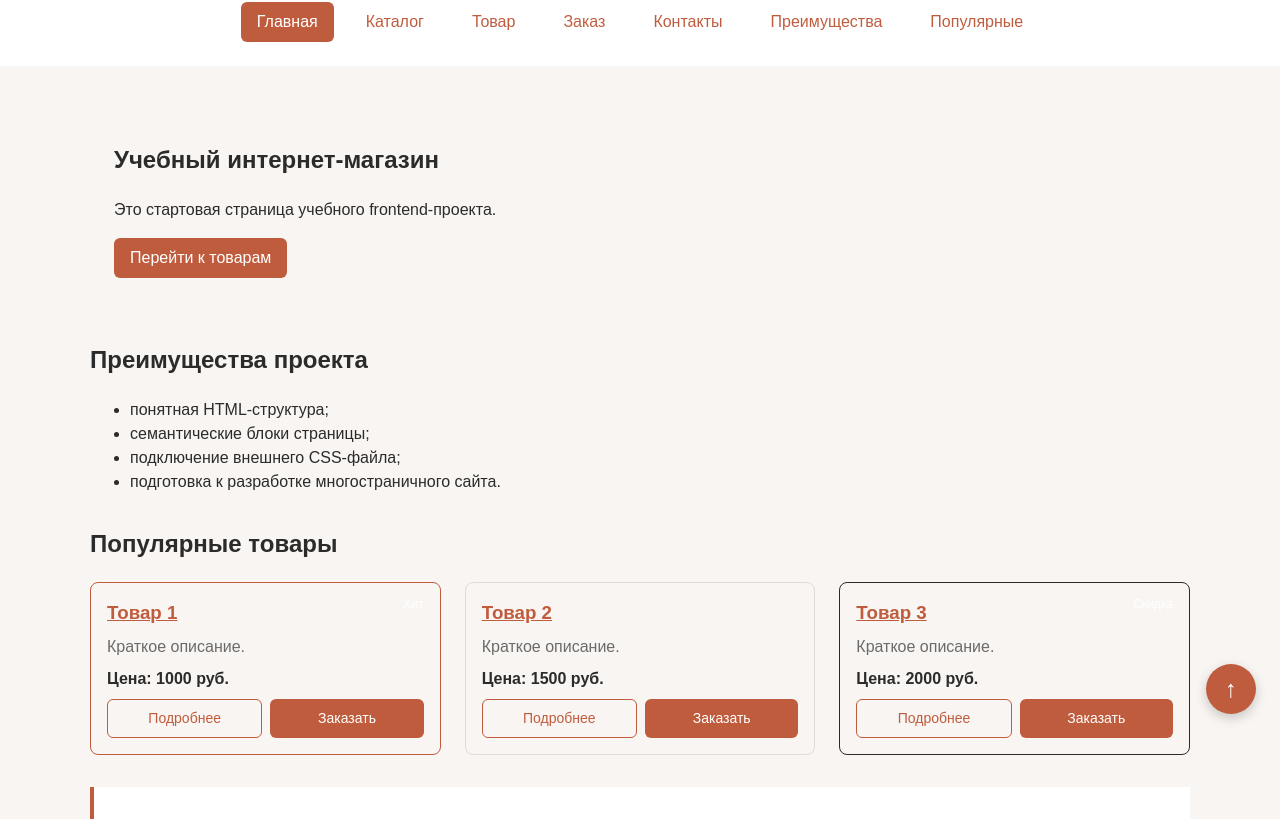
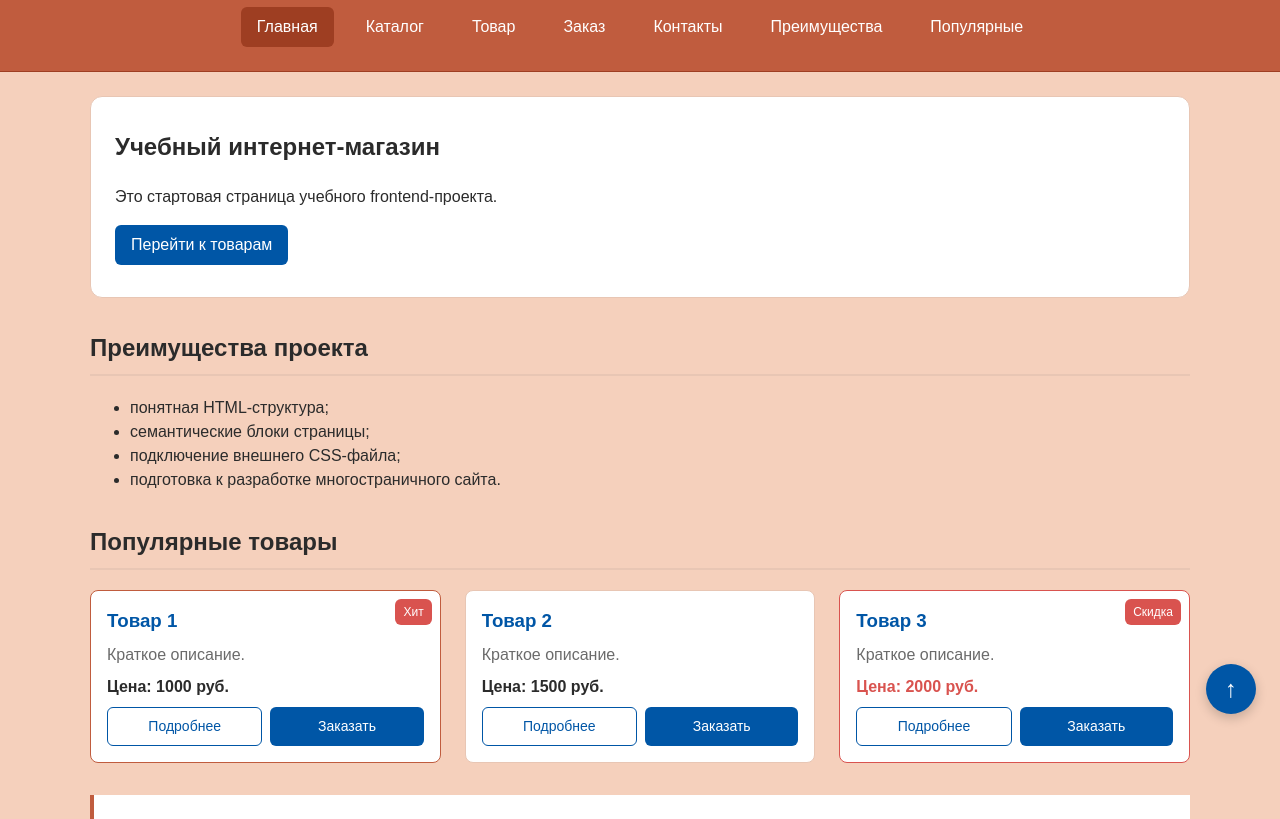
Before and after one commit to PoliakovaDaria2007/kr1-html-css-shop, a plain HTML site: page index.html in a window 1280 px wide. Shown: the part 62-881 px from the top of the page. Drawn offline with Linux system fonts and the light colour scheme.

Commit message:
Изменён код в css

```diff
--- a/css/style.css
+++ b/css/style.css
@@ -1,37 +1,45 @@
 /* ===============================
-   1. Переменные проекта
+   1. Переменные проекта (Стиль «Леонардо»)
    =============================== */
 
 :root {
   /* Фоны */
-  --color-bg: #F8F5F2;          /* Теплый светлый фон страницы */
+  --color-bg: #f5d0bc;          /* Тёплый персиково-бежевый фон */
   --color-surface: #ffffff;     /* Белый для карточек */
-  --color-text: #2B2B2B;        /* Темный текст */
+  --color-text: #2B2B2B;        /* Тёмный текст */
   --color-muted: #6B6B6B;
 
-  /* Основной терракотовый цвет */
-  --color-primary: #C05C3E;     /* Терракота (шапка, акценты) */
-  --color-primary-dark: #9E3E22;/* Темнее для ховера */
+  /* Основной терракотовый цвет (Шапка, меню, акценты) */
+  --color-primary: #C05C3E;
+  --color-primary-dark: #9E3E22;
 
-  /* Синий акцент (кнопки) */
+  /* Синий акцент (Кнопки, ссылки) */
   --color-secondary: #0056A6;
   --color-secondary-dark: #003D7A;
 
-  --color-gold: #F4B41A;        /* Золотой (бейджи) */
-  --color-border: #E0DCD7;      /* Теплая светлая рамка */
+  --color-gold: #F4B41A;
+  --color-border: #e8c6b4;      /* Рамка под цвет фона, но чуть темнее */
   --color-white: #ffffff;
 
+  /* Статусы */
+  --color-danger: #d9534f;
+  --color-success: #5cb85c;
+  --color-success-bg: #eefaf0;
+  --color-rating: #F4B41A;
 
+  /* Отступы */
   --space-xs: 4px;
   --space-sm: 8px;
   --space-md: 16px;
   --space-lg: 24px;
   --space-xl: 32px;
 
+  /* Скругления */
   --radius-sm: 6px;
   --radius-md: 8px;
   --radius-lg: 12px;
 
+  /* Размеры */
   --container-width: 1100px;
 }
 
@@ -50,9 +58,18 @@ body {
   line-height: 1.5;
   color: var(--color-text);
   background-color: var(--color-bg);
+
+  /* Прижимаем футер к низу */
+  display: flex;
+  flex-direction: column;
+  min-height: 100vh;
 }
 
-main,
+main {
+  flex-grow: 1;
+  padding: var(--space-lg);
+}
+
 footer {
   padding: var(--space-lg);
 }
@@ -67,25 +84,29 @@ section {
    =============================== */
 
 a {
-  color: var(--color-primary);
+  color: var(--color-secondary);
+  text-decoration: none;
 }
 
 a:hover {
-  color: var(--color-primary-dark);
+  color: var(--color-secondary-dark);
+  text-decoration: underline;
 }
 
 a:focus-visible {
-  outline: 2px solid var(--color-primary);
+  outline: 2px solid var(--color-secondary);
   outline-offset: 3px;
 }
 
-/* -------- Шапка и меню (БЭМ) -------- */
+/* -------- Шапка и меню -------- */
 
 .site-header {
-  background-color: var(--color-surface);
+  background-color: var(--color-primary); /* Терракота */
+  color: var(--color-white);
   position: sticky;
   top: 0;
   z-index: 100;
+  border-bottom: 1px solid var(--color-primary-dark);
 }
 
 .site-header__inner {
@@ -96,8 +117,9 @@ a:focus-visible {
 
 .site-header__logo {
   font-weight: 700;
-  color: var(--color-text);
+  color: var(--color-white); /* Белый логотип */
   text-decoration: none;
+  font-size: 1.2rem;
 }
 
 .site-nav__list {
@@ -114,7 +136,7 @@ a:focus-visible {
 .site-nav__link {
   display: inline-block;
   padding: var(--space-sm) var(--space-md);
-  color: var(--color-primary);
+  color: var(--color-white); /* Белые ссылки */
   text-decoration: none;
   border-radius: var(--radius-sm);
   transition: background-color 0.2s ease, color 0.2s ease;
@@ -122,22 +144,21 @@ a:focus-visible {
 
 .site-nav__link:hover {
   color: var(--color-white);
-  background-color: var(--color-primary);
+  background-color: var(--color-primary-dark);
+  text-decoration: none;
 }
 
 .site-nav__link:focus-visible {
-  outline: 2px solid var(--color-primary);
+  outline: 2px solid var(--color-white);
   outline-offset: 3px;
 }
 
 .site-nav__link--active {
   color: var(--color-white);
-  background-color: var(--color-primary);
+  background-color: var(--color-primary-dark);
 }
 
-/* =========================================
-   Блок Кнопки
-   ========================================= */
+/* -------- Кнопки -------- */
 
 .button {
   display: inline-block;
@@ -155,7 +176,7 @@ a:focus-visible {
 }
 
 .button:focus-visible {
-  outline: 2px solid var(--color-primary);
+  outline: 2px solid var(--color-secondary);
   outline-offset: 3px;
 }
 
@@ -167,25 +188,28 @@ a:focus-visible {
 
 .button--primary {
   color: var(--color-white);
-  background-color: var(--color-primary);
+  background-color: var(--color-secondary); /* Синяя кнопка */
 }
 
 .button--primary:hover {
-  background-color: var(--color-primary-dark);
+  background-color: var(--color-secondary-dark);
+  text-decoration: none;
 }
 
 .button--secondary {
-  color: var(--color-primary);
+  color: var(--color-secondary);
   background-color: transparent;
-  border: 1px solid var(--color-primary);
+  border: 1px solid var(--color-secondary);
 }
 
 .button--secondary:hover {
   color: var(--color-white);
-  background-color: var(--color-primary);
+  background-color: var(--color-secondary);
+  text-decoration: none;
 }
 
-/* -------- Кнопка "Наверх" (position: fixed) -------- */
+/* -------- Кнопка "Наверх" -------- */
+
 .btn-up {
   position: fixed;
   bottom: var(--space-lg);
@@ -197,7 +221,7 @@ a:focus-visible {
   justify-content: center;
   font-size: 24px;
   color: var(--color-white);
-  background-color: var(--color-primary);
+  background-color: var(--color-secondary);
   border-radius: 50%;
   text-decoration: none;
   box-shadow: 0 4px 12px rgba(0, 0, 0, 0.2);
@@ -206,11 +230,14 @@ a:focus-visible {
 }
 
 .btn-up:hover {
-  background-color: var(--color-primary-dark);
+  background-color: var(--color-secondary-dark);
+  text-decoration: none;
 }
 
 footer {
   background-color: var(--color-surface);
+  border-top: 1px solid var(--color-border);
+  text-align: center;
 }
 
 
@@ -222,8 +249,14 @@ footer {
   max-width: var(--container-width);
   margin: 0 auto var(--space-xl);
   padding: var(--space-xl) var(--space-lg);
-  background-color: var(--color-surface-accent);
+  background-color: var(--color-surface);
   border-radius: var(--radius-lg);
+  border: 1px solid var(--color-border);
+}
+
+.hero h1 {
+  margin-top: 0;
+  color: var(--color-text);
 }
 
 .section {
@@ -233,6 +266,9 @@ footer {
 
 .section h2 {
   margin-top: 0;
+  color: var(--color-text);
+  border-bottom: 2px solid var(--color-border);
+  padding-bottom: var(--space-sm);
 }
 
 /* =========================================
@@ -247,7 +283,7 @@ footer {
 }
 
 .breadcrumbs__link {
-  color: var(--color-primary);
+  color: var(--color-secondary);
   text-decoration: none;
 }
 
@@ -280,12 +316,15 @@ footer {
   padding: var(--space-md);
   border: 1px solid var(--color-border);
   border-radius: var(--radius-md);
-  background-color: var(--color-bg);
+  background-color: var(--color-surface);
   position: relative;
+  transition: box-shadow 0.2s ease, transform 0.2s ease, border-color 0.2s ease;
 }
 
 .product-card:hover {
   border-color: var(--color-primary);
+  box-shadow: 0 10px 20px rgba(0, 0, 0, 0.08);
+  transform: translateY(-3px);
 }
 
 .product-card--featured {
@@ -321,6 +360,7 @@ footer {
 .product-card__price {
   margin: 0;
   font-weight: 700;
+  color: var(--color-text);
 }
 
 .product-card--discount .product-card__price {
@@ -353,7 +393,6 @@ footer {
   align-items: start;
 }
 
-/* Объединенный блок фильтров со sticky */
 .catalog-filters {
   grid-area: filters;
   padding: var(--space-md);
@@ -413,7 +452,6 @@ footer {
   margin-top: var(--space-lg);
 }
 
-/* Картинка на странице товара */
 .product-detail__image img {
   width: 100%;
   height: auto;
@@ -424,7 +462,6 @@ footer {
   background-color: var(--color-surface);
 }
 
-/* Таблица характеристик */
 .product-table {
   width: 100%;
   border-collapse: collapse;
@@ -490,20 +527,20 @@ footer {
 }
 
 /* =========================================
-   FAQ (Часто задаваемые вопросы) - contacts.html
+   FAQ (Часто задаваемые вопросы)
    ========================================= */
 .faq__item {
   border: 1px solid var(--color-border);
   border-radius: var(--radius-sm);
   margin-bottom: var(--space-sm);
   padding: var(--space-sm);
-  background-color: var(--color-bg);
+  background-color: var(--color-surface);
 }
 
 .faq__question {
   font-weight: bold;
   cursor: pointer;
-  color: var(--color-primary);
+  color: var(--color-secondary);
   padding: var(--space-xs) 0;
 }
 
@@ -513,7 +550,6 @@ footer {
   line-height: 1.6;
 }
 
-/* Стили для списков внутри ответов FAQ */
 .faq__answer ol,
 .faq__answer ul {
   padding-left: var(--space-lg);
@@ -538,6 +574,7 @@ footer {
   padding: var(--space-lg);
   border: none;
   border-radius: var(--radius-lg);
+  background-color: var(--color-surface);
 }
 
 .order-dialog::backdrop {
@@ -546,6 +583,7 @@ footer {
 
 .order-dialog__title {
   margin-top: 0;
+  color: var(--color-primary);
 }
 
 .order-form__field {
@@ -576,7 +614,7 @@ footer {
 .order-form__input:focus-visible,
 .order-form__select:focus-visible,
 .order-form__textarea:focus-visible {
-  outline: 2px solid var(--color-primary);
+  outline: 2px solid var(--color-secondary);
   outline-offset: 3px;
 }
 
```
